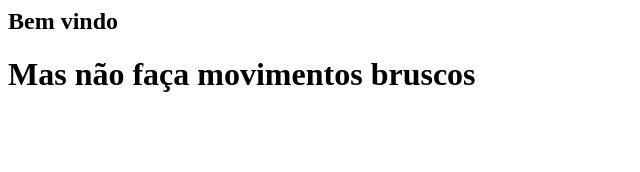
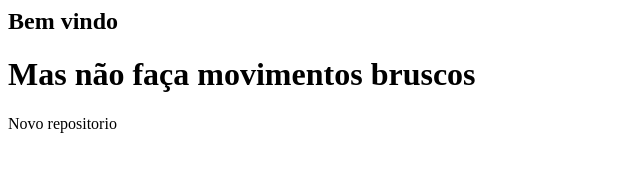
Before and after one commit to eliveltoneves/cursogithub, a plain HTML site: page index.html in a window 1280 px wide. Shown: the whole page, without its empty margins (0-640 px from the left). Drawn offline with Linux system fonts and the light colour scheme.

Commit message:
Exercicios de modificação de GIT

```diff
--- a/index.html
+++ b/index.html
@@ -1,2 +1,3 @@
 <h2>Bem vindo</h2>
 <h1>Mas não faça movimentos bruscos</h1>
+<p>Novo repositorio</p>
```
Also changed, not shown: desemvolvedor.txt (added), empresas.txt, nomes.txt.
